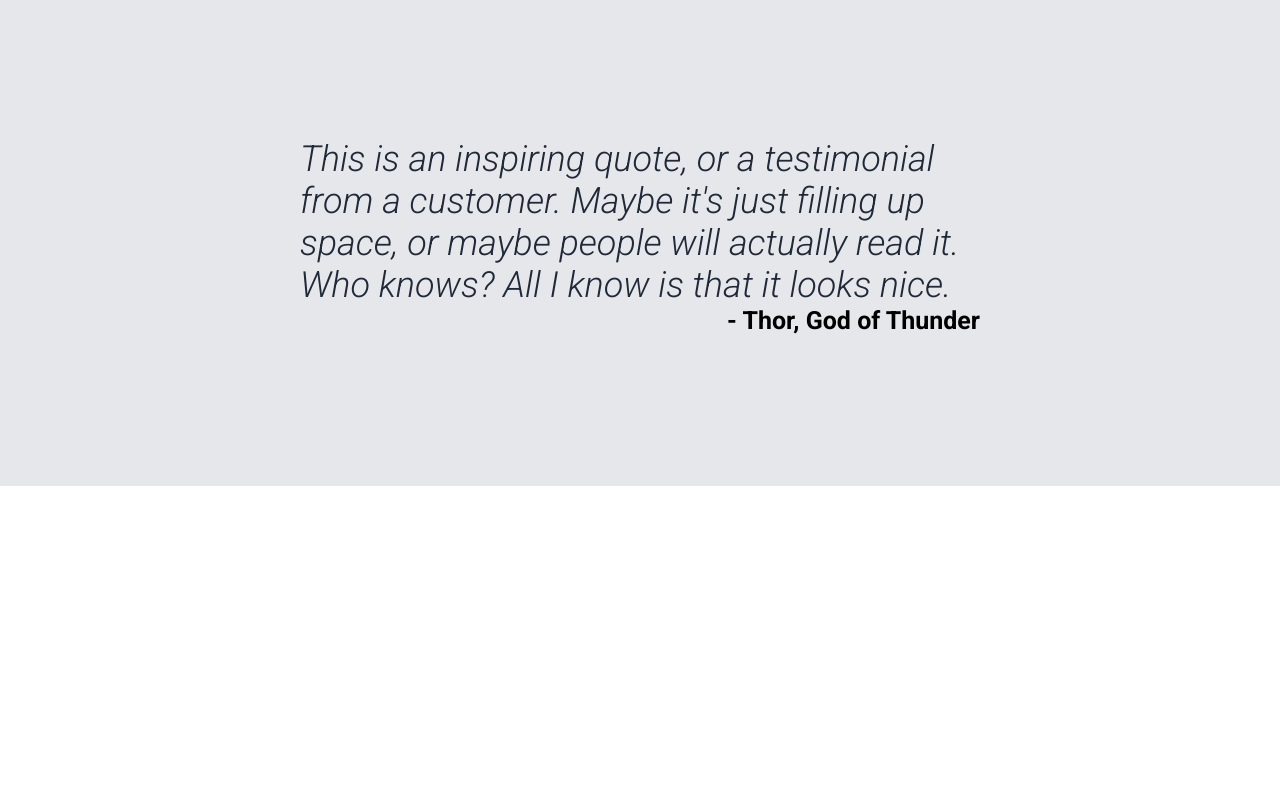
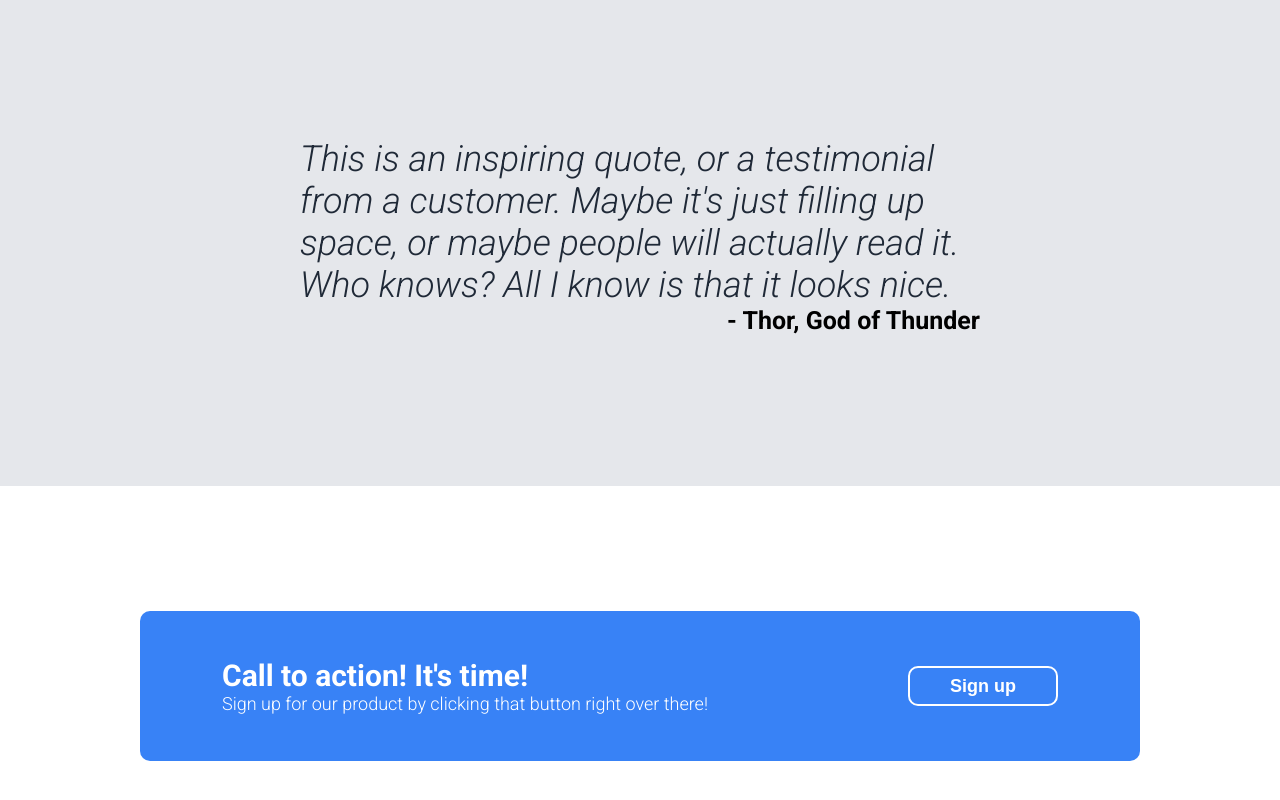
Before and after one commit to stchshin/odin-landing, a plain HTML site: page index.html in a window 1280 px wide. Shown: the part 1084-1884 px from the top of the page. Drawn offline with Linux system fonts and the light colour scheme.

Commit message:
Finish fourth section
Add the call to action part with complete css.

```diff
--- a/index.html
+++ b/index.html
@@ -20,7 +20,7 @@
             <div class="intro">
                 <h1>This website is awesome</h1>
                 <p>This website has some subtext that goes here under the main title. It's a smaller font and the color is lower contrast</p>
-                <button>Sign up</button>
+                <button class="button">Sign up</button>
             </div>
             <div class="image">
                 This is a placeholder for a image
@@ -56,7 +56,13 @@
             </div>
         </div>
         <div class="section" id="sec4">
-
+            <div class="signup">
+                <div class="texts">
+                    <p class="text1">Call to action! It's time!</p>
+                    <p class="text2">Sign up for our product by clicking that button right over there!</p>
+                </div>
+                <button class="button">Sign up</button>
+            </div>
         </div>
     </div>
     <div class="footer">
--- a/styles.css
+++ b/styles.css
@@ -146,3 +146,41 @@ h2 {
     padding: 300px;
     padding-top: 0;
 }
+
+#sec4 {
+    height: 400px;
+    display: flex;
+    justify-content: center;
+    align-items: center;
+}
+
+.signup {
+    background-color: #3882f6;
+    width: 1000px;
+    height: 150px;
+    border-radius: 10px;
+    display: flex;
+    justify-content: center;
+    align-items: center;
+    gap: 200px;
+}
+
+.text1 {
+    font-weight: bold;
+    color: white;
+    font-size: 30px;
+    margin: 0;
+}
+
+.text2 {
+    color: white;
+    font-size: 18px;
+    font-weight: 300;
+    margin: 0;
+}
+
+.signup > button {
+    border-style: solid;
+    border-width: 2px;
+    border-color: white;
+}
```
